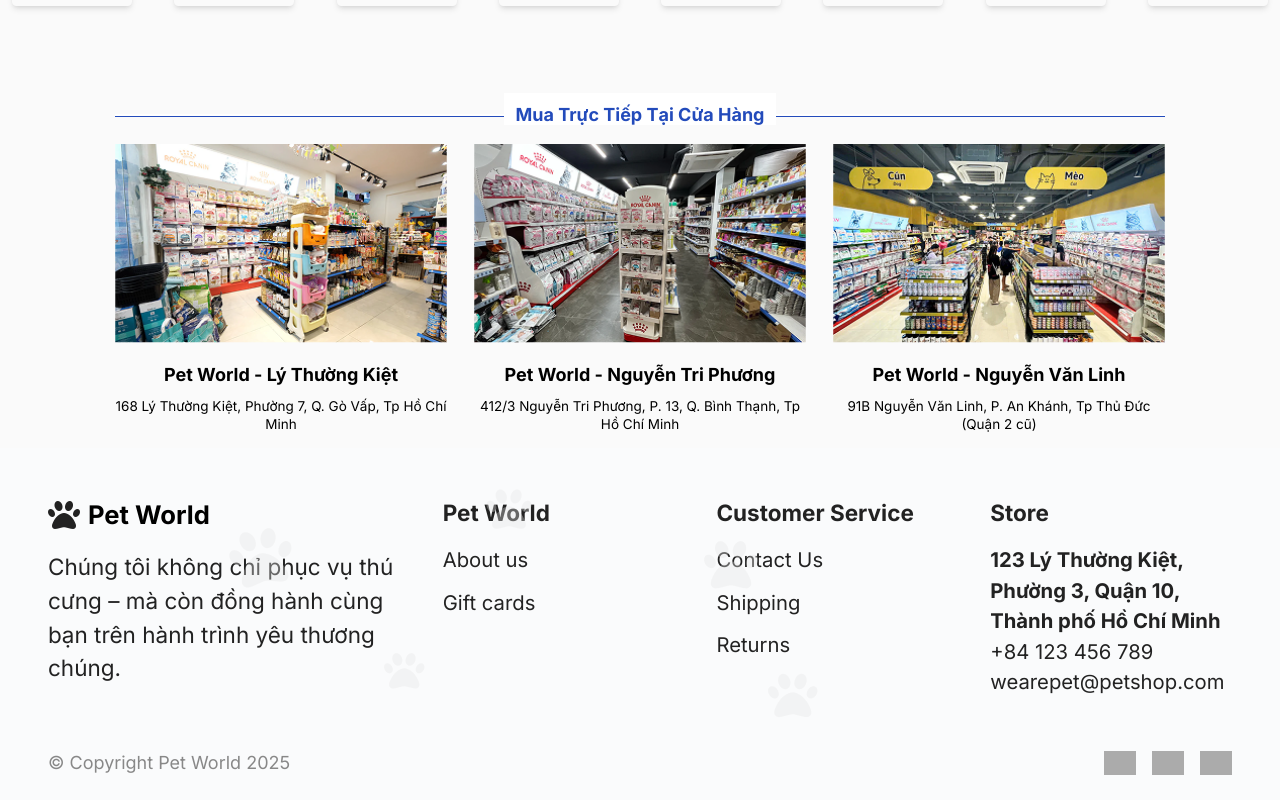
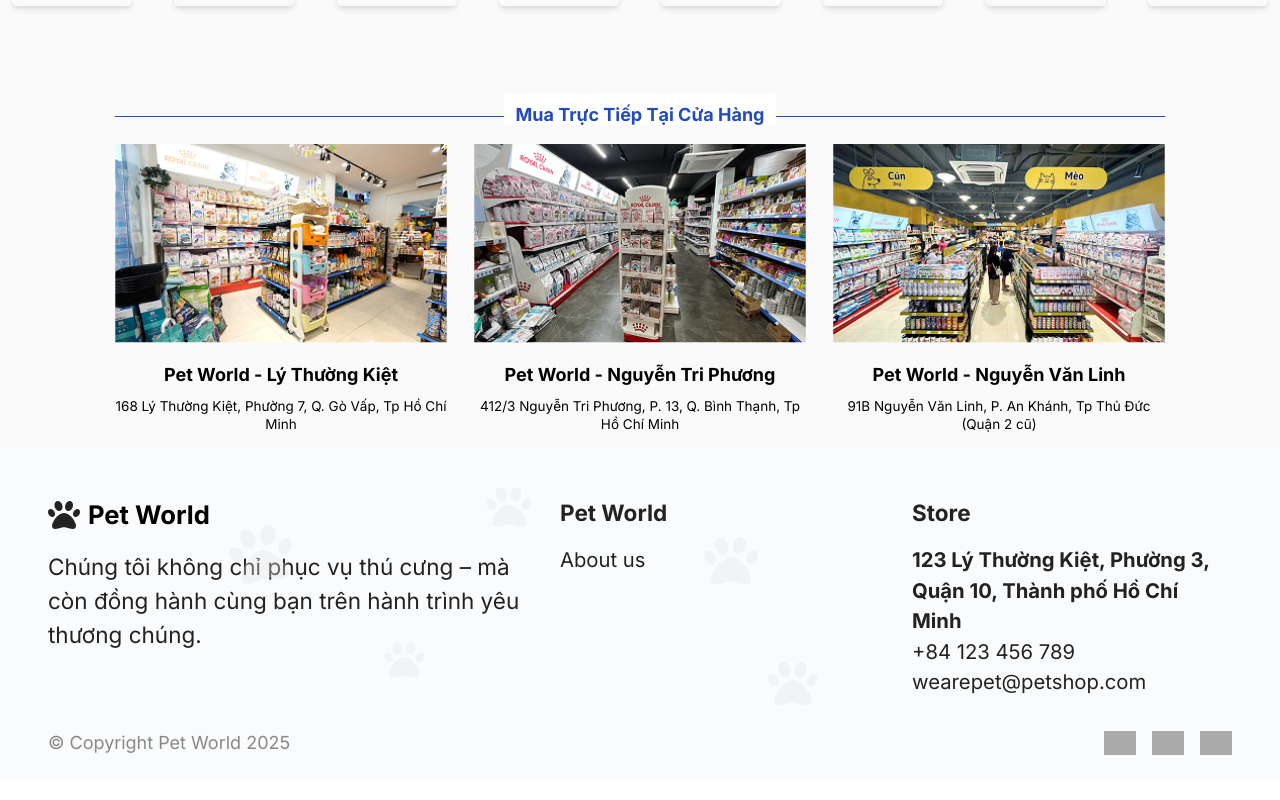
Before and after one commit to kieutrinhtran/pet-world, a Vue app: page / in a window 1280 px wide. Shown: the part 1818-2618 px from the top of the page. Built offline with nearby package versions, Linux system fonts and the light colour scheme; no server answers; grey boxes are pictures that could not be loaded.

Commit message:
Fix footer component for all website

```diff
--- a/src/components/FooterComponent.vue
+++ b/src/components/FooterComponent.vue
@@ -12,24 +12,20 @@
           hành trình yêu thương chúng.
         </div>
       </div>
-      <!-- Cột 2: Pet Shop -->
+
+      <!-- Cột 2: Pet World -->
       <div class="footer-col">
         <div class="footer-title">Pet World</div>
         <ul>
-          <li>About us</li>
-          <li>Gift cards</li>
+          <li>
+            <router-link to="/about" class="text-[#222] hover:text-[#ff9000] transition-all">
+              About us
+            </router-link>
+          </li>
         </ul>
       </div>
-      <!-- Cột 3: Customer Service -->
-      <div class="footer-col">
-        <div class="footer-title">Customer Service</div>
-        <ul>
-          <li>Contact Us</li>
-          <li>Shipping</li>
-          <li>Returns</li>
-        </ul>
-      </div>
-      <!-- Cột 4: Store -->
+
+      <!-- Cột 3: Store -->
       <div class="footer-col">
         <div class="footer-title">Store</div>
         <div class="footer-store">
@@ -41,6 +37,7 @@
         </div>
       </div>
     </div>
+
     <!-- Dòng logo thanh toán -->
     <div class="footer-bottom">
       <div class="footer-copyright">© Copyright Pet World 2025</div>
@@ -59,6 +56,7 @@
         />
       </div>
     </div>
+
     <!-- Dấu chân mờ trang trí -->
     <div class="footer-paws">
       <span class="paw paw1"><i class="fas fa-paw"></i></span>
@@ -69,6 +67,7 @@
     </div>
   </footer>
 </template>
+
 
 <script setup>
 // Không cần logic JS cho footer này
```
